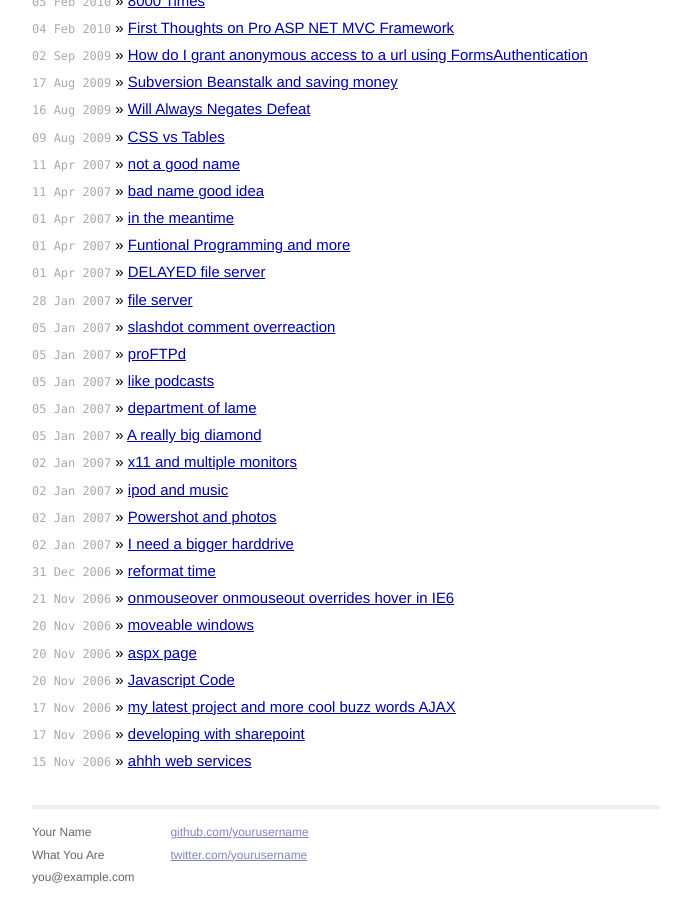
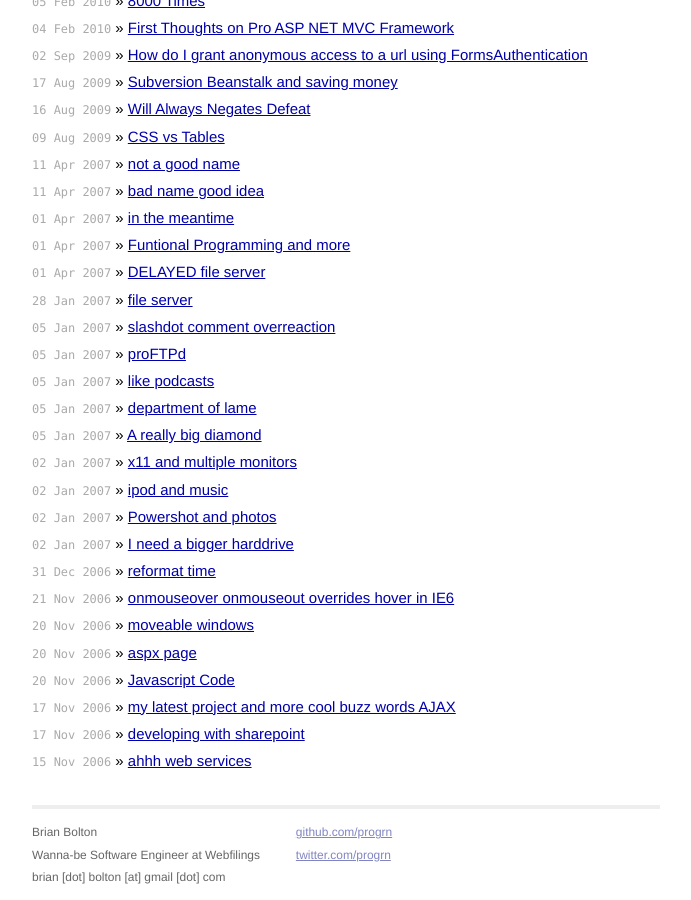
Before and after one commit to bboltn/bboltn.github.io, a Jekyll site: the page built from index.html, in a window 1280 px wide and 900 px high, scrolled down 1586 px. Shown: the whole window, without its empty margins (294-985 px from the left). Built offline with Jekyll 4.4.1, drawn with Linux system fonts in a browser that asks for light colours; Markdown is read by kramdown in place of the engine named in the settings; some of the changed text lies outside the part shown.

Commit message:
new posts, config changes, CNAME added

```diff
--- /dev/null
+++ b/CNAME
@@ -0,0 +1 @@
+www.brianbolton.me
--- a/_config.yml
+++ b/_config.yml
@@ -1,3 +1,3 @@
-name: Your New Jekyll Site
+name: brianbolton.me
 markdown: redcarpet
 pygments: true
--- a/_layouts/default.html
+++ b/_layouts/default.html
@@ -26,15 +26,15 @@
           <div class="footer">
             <div class="contact">
               <p>
-                Your Name<br />
-                What You Are<br />
-                you@example.com
+                Brian Bolton<br />
+                Wanna-be Software Engineer at Webfilings<br />
+                brian [dot] bolton [at] gmail [dot] com
               </p>
             </div>
             <div class="contact">
               <p>
-                <a href="https://github.com/yourusername">github.com/yourusername</a><br />
-                <a href="https://twitter.com/yourusername">twitter.com/yourusername</a><br />
+                <a href="https://github.com/progrn">github.com/progrn</a><br />
+                <a href="https://twitter.com/progrn">twitter.com/progrn</a><br />
               </p>
             </div>
           </div>
--- a/_posts/2014-01-30-Semicolon-s-protect-you.markdown
+++ b/_posts/2014-01-30-Semicolons-protect-you.markdown
@@ -1,6 +1,6 @@
 ---
 layout: post
-title: Semicolon s protect you
+title: Semicolons protect you
 date: 2014-01-30
 ---
 
--- a/_posts/2014-02-09-First-Friday-Hackathon.markdown
+++ b/_posts/2014-02-09-First-Friday-Hackathon.markdown
@@ -4,4 +4,4 @@
 date: 2014-02-09
 ---
 
-During Columbus's first inaugural First Friday Hackathon, I created a little rocket launch API for the Dream Cheeky USB Rocket Launcher. &nbsp;It was a great event and met some smart and cool people. &nbsp;<div><br /></div><div>https://github.com/progrn/rocket</div>
+During Columbus's first inaugural First Friday Hackathon, I created a little rocket launch API for the Dream Cheeky USB Rocket Launcher. &nbsp;It was a great event and met some smart and cool people. &nbsp;<div><br /></div><div><a href="https://github.com/progrn/rocket">https://github.com/progrn/rocket</a></div>
--- a/index.html
+++ b/index.html
@@ -1,6 +1,6 @@
 ---
 layout: default
-title: Your New Jekyll Site
+title: brianbolton.me
 ---
 
 <div id="home">
```
Also changed, not shown: _posts/2014-02-01-welcome-to-jekyll.markdown (deleted, +0 -28 lines), _posts/2014-02-09-Moved-from-Blogger-to-github-pages.markdown (added, +11 -0 lines), 1 other file.
